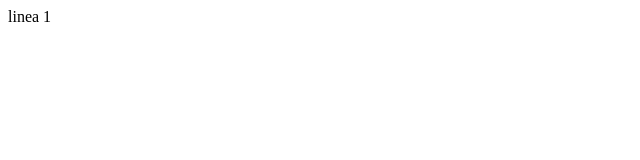
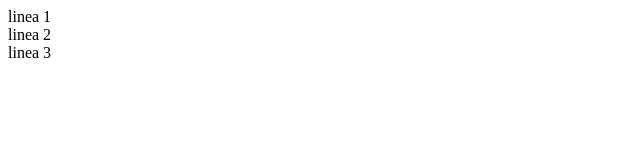
Before and after one commit to Aanuar2323/git, a plain HTML site: page index.html in a window 1280 px wide. Shown: the full height of the page, 0-640 px from the left. Drawn offline with Linux system fonts and the light colour scheme.

Commit message:
segundo commit

```diff
--- a/index.html
+++ b/index.html
@@ -7,5 +7,7 @@
 </head>
 <body>
     <div>linea 1</div>
+    <div>linea 2</div>
+    <div>linea 3</div>
 </body>
 </html>
```
